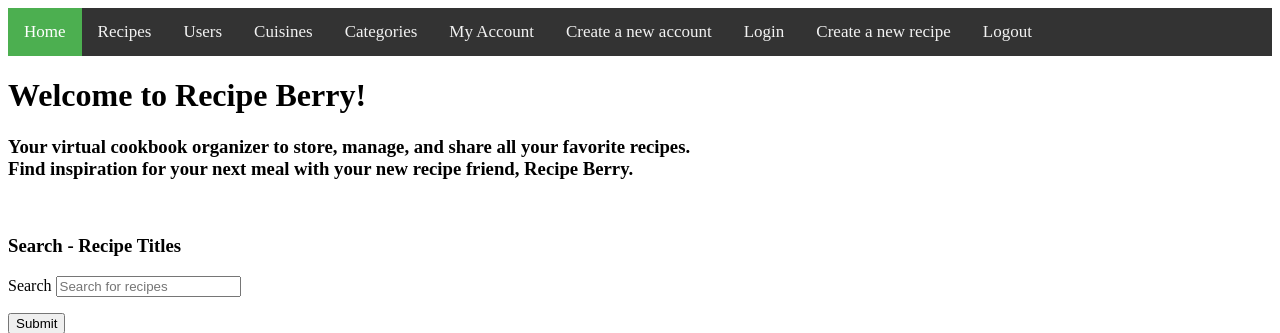
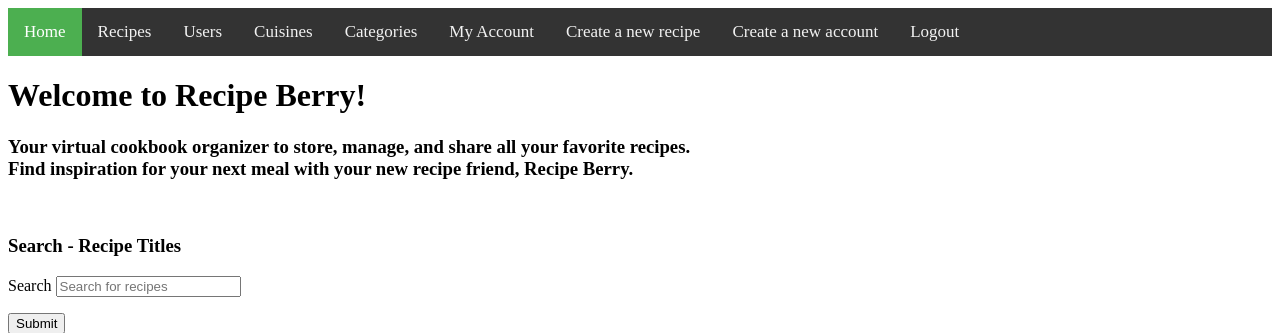
Before and after one commit to fionniepollack/recipe-berry, a Flask app: page / in a window 1280 px wide. Shown: the top 333 px of the page. Run offline with Flask 2, Linux system fonts and the light colour scheme; the visitor is signed in with stand-in values (Sample User, id 1).

Commit message:
Change login button to logout when a user is logged in

```diff
--- a/templates/base.html
+++ b/templates/base.html
@@ -28,13 +28,15 @@
       <a class="topnav" href="/cuisines">Cuisines</a>
       <a class="topnav" href="/categories">Categories</a>
       <a class="topnav" href="/profile">My Account</a>
+      <a class="topnav" href="/create_recipe">Create a new recipe</a>
       <a class="topnav" href="/registration">Create a new account</a>
-      <a class="topnav" href="/authenticate">Login</a>
-      <a class="topnav" href="/create_recipe">Create a new recipe</a>
-      <a class="topnav" href="/logout">Logout</a>
+      {% if session['user_id'] == None %}
+        <a class="topnav" href="/authenticate">Login</a>
+      {% else %}
+        <a class="topnav" href="/logout">Logout</a>
+      {% endif %}
       <!-- <a href="#contact">Contact</a> -->
       <!-- <a href="#about">About</a> -->
-
     </div>
 
     <!-- Flashed Messages -->
```
Also changed, not shown: templates/homepage.html (+0 -14 lines).
